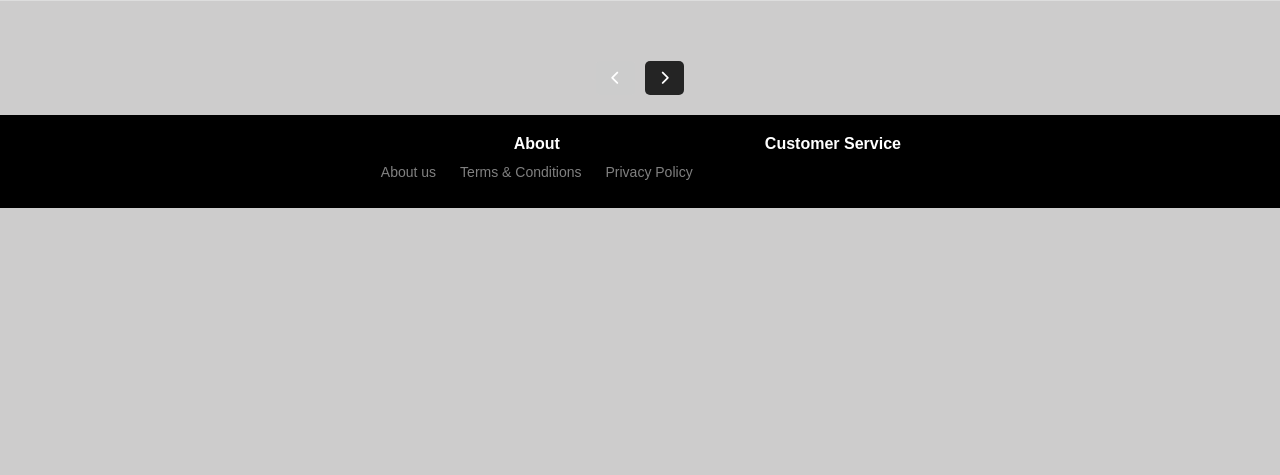
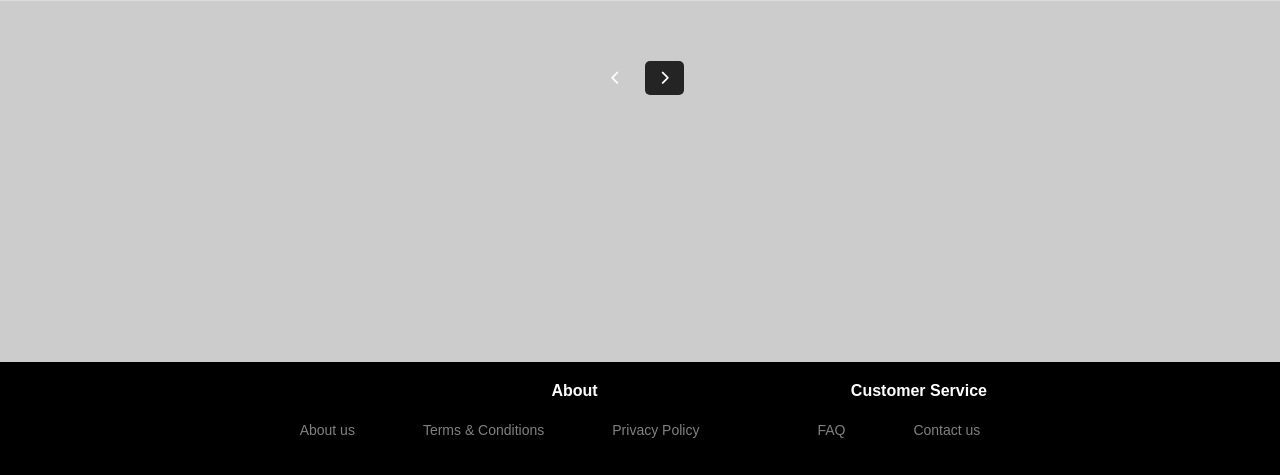
Before and after one commit to Kyle12345345/HEELYEAH, a Python web app: template server/backend/templates/adidas.html in a window 1280 px wide. Shown: the part 325-800 px from the top of the page. Run offline with Jinja, Linux system fonts and the light colour scheme; the template is opened without the code that fills it, so the values that code supplies are empty; some libraries are stand-ins or nearby versions.

Commit message:
added: footer

```diff
--- a/server/backend/static/css/brand.css
+++ b/server/backend/static/css/brand.css
@@ -179,7 +179,10 @@
     color: white;
     padding: 20px;
     width: 100%;
-    margin-top: auto;
+    position: fixed; /* Fixes the footer at the bottom */
+    bottom: 0; /* Positions the footer at the bottom */
+    left: 0; /* Ensures it spans the entire width of the page */
+    z-index: 1000; /* Ensures it stays on top of other elements */
 }
 
 .footer-content {
@@ -191,6 +194,7 @@
 .footer-section h4 {
     margin-bottom: 10px;
     color: white;
+    margin-left: 150px;
 }
 
 .footer-section ul {
@@ -206,25 +210,55 @@
     text-decoration: none;
     color: gray;
     font-size: 14px;
+    padding: 10px 20px;
+    border: 2px solid transparent;
+    border-radius: 5px;
+    background-color: transparent;
     transition: all 0.3s ease-in-out;
-    position: relative;
+    display: inline-block;
+    text-align: center;
 }
 
 .footer-section ul li a:hover {
     color: white;
 }
 
+.footer-sectionto h4 {
+    margin-bottom: 10px;
+    color: white;
+    margin-left: 40px;
+}
+
+.footer-sectionto ul {
+    list-style: none;
+    padding: 0;
+}
+
+.footer-sectionto ul li {
+    margin-bottom: 5px;
+}
+
+.footer-sectionto ul li a {
+    text-decoration: none;
+    color: gray;
+    font-size: 14px;
+    padding: 10px 20px;
+    border: 2px solid transparent;
+    border-radius: 5px;
+    background-color: transparent;
+    transition: all 0.3s ease-in-out;
+    display: inline-block;
+    text-align: center;
+}
+
+.footer-sectionto ul li a:hover {
+    color: white;
+}
+
+/* Remove the underline on hover */
 .footer-section ul li a::after {
     content: "";
-    display: block;
-    width: 0;
-    height: 2px;
-    background: white;
-    transition: width 0.3s ease-in-out;
-}
-
-.footer-section ul li a:hover::after {
-    width: 100%;
+    display: none; /* Hide the line */
 }
 
 .gender-section {
```
Also changed, not shown: server/backend/static/css/shopbygender.css (+95 -0 lines).
